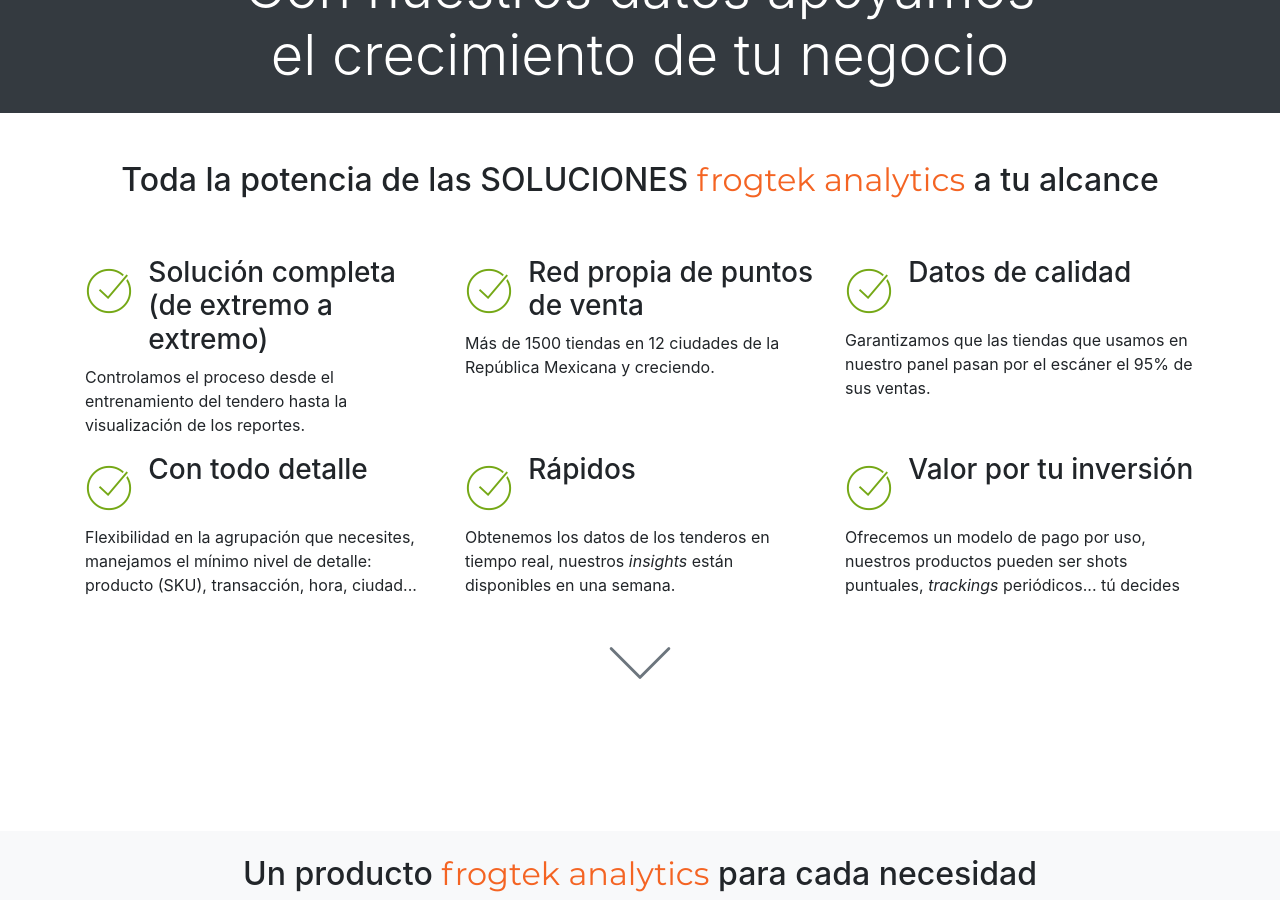
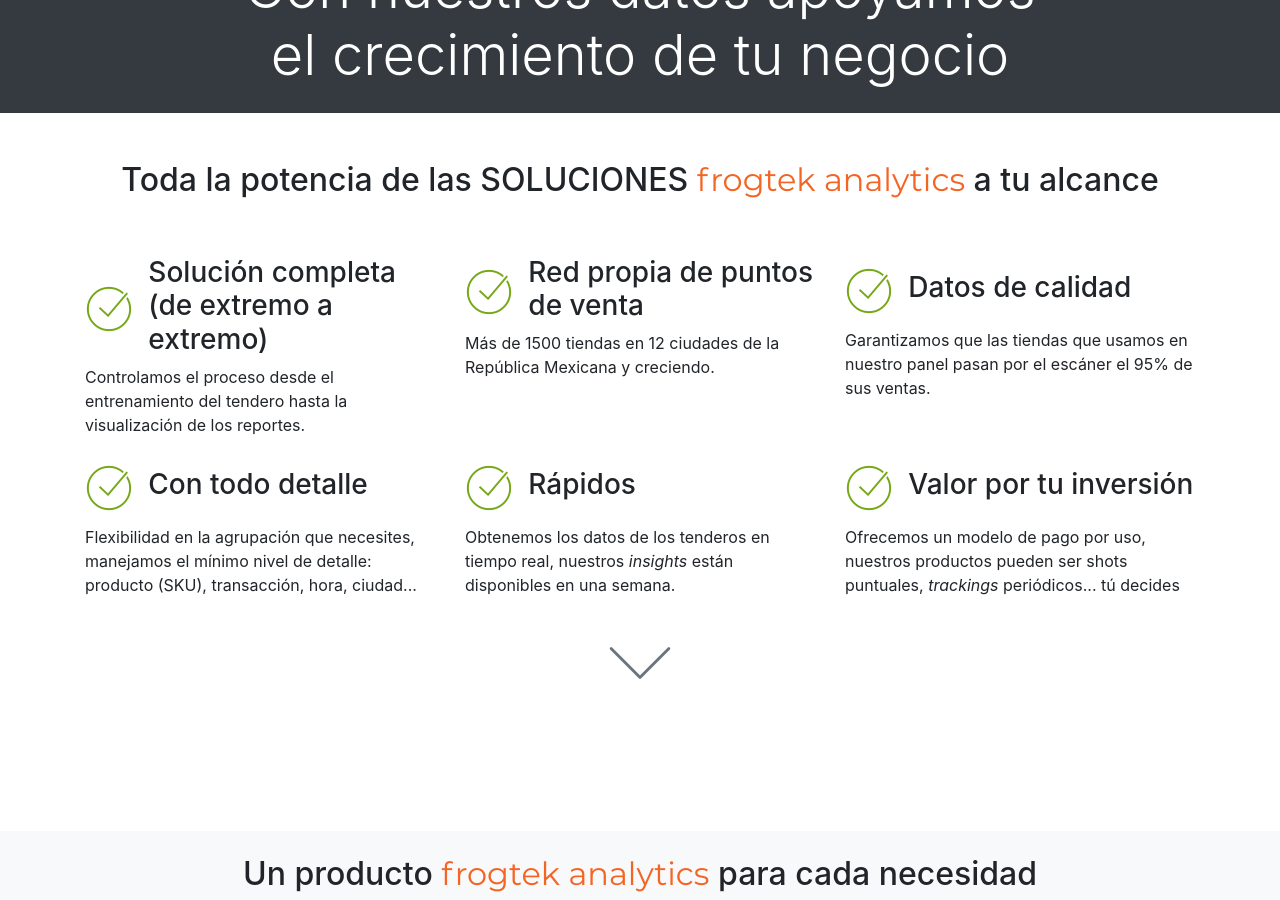
Before and after one commit to Frogtek/frogtek.github.io, a Jekyll site: the page built from analytics.md, in a window 1280 px wide and 900 px high, scrolled down 980 px. Built offline with Jekyll 4.4.1, drawn with Linux system fonts in a browser that asks for light colours.

Commit message:
Center text with image

```diff
--- a/_includes/analytics-features.html
+++ b/_includes/analytics-features.html
@@ -19,7 +19,7 @@
         <div class="row analytics-features">
 
             <div class="col-12 col-md-4">
-                <div class="row d-flex flex-wrap align-items-top">
+                <div class="row d-flex flex-wrap align-items-center">
                     <div class="col-2"><i class="icon icon-check d-inline-block"></i></div>
                     <div class="col"><h3>Solución completa<br/>(de extremo a extremo)</h3></div>
                 </div>
@@ -30,7 +30,7 @@
             </div>
 
             <div class="col-12 col-md-4">
-                <div class="row d-flex flex-wrap align-items-top">
+                <div class="row d-flex flex-wrap align-items-center">
                     <div class="col-2"><i class="icon icon-check d-inline-block"></i></div>
                     <div class="col"><h3>Red propia de puntos de venta</h3></div>
                 </div>
@@ -40,7 +40,7 @@
             </div>
 
             <div class="col-12 col-md-4">
-                <div class="row d-flex flex-wrap align-items-top">
+                <div class="row d-flex flex-wrap align-items-center">
                     <div class="col-2"><i class="icon icon-check d-inline-block"></i></div>
                     <div class="col"><h3>Datos de calidad</h3></div>
                 </div>
@@ -51,7 +51,7 @@
             </div>
 
             <div class="col-12 col-md-4">
-                <div class="row d-flex flex-wrap align-items-top">
+                <div class="row d-flex flex-wrap align-items-center">
                     <div class="col-2"><i class="icon icon-check d-inline-block"></i></div>
                     <div class="col"><h3>Con todo detalle</h3></div>
                 </div>
@@ -62,7 +62,7 @@
             </div>
 
             <div class="col-12 col-md-4">
-                <div class="row d-flex flex-wrap align-items-top">
+                <div class="row d-flex flex-wrap align-items-center">
                     <div class="col-2"><i class="icon icon-check d-inline-block"></i></div>
                     <div class="col"><h3>Rápidos</h3></div>
                 </div>
@@ -73,7 +73,7 @@
             </div>
 
             <div class="col-12 col-md-4">
-                <div class="row d-flex flex-wrap align-items-top">
+                <div class="row d-flex flex-wrap align-items-center">
                     <div class="col-2"><i class="icon icon-check d-inline-block"></i></div>
                     <div class="col"><h3>Valor por tu inversión</h3></div>
                 </div>
```
